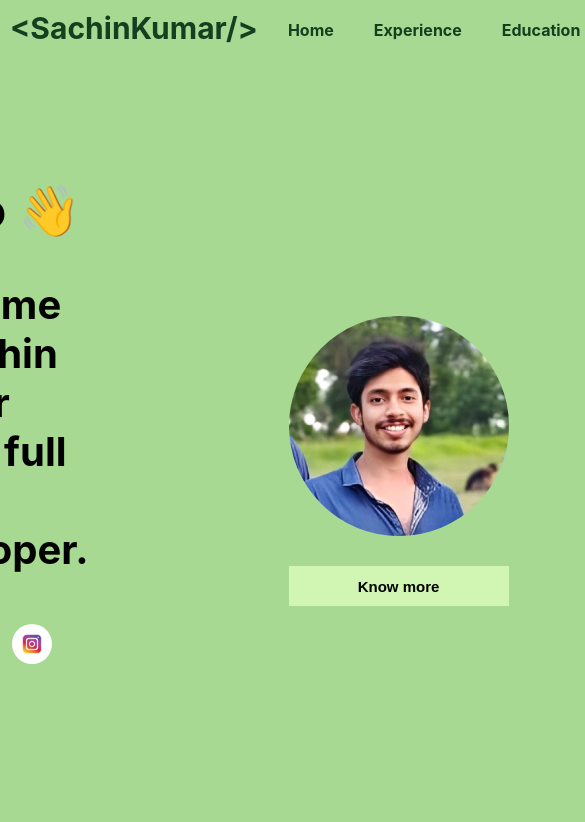
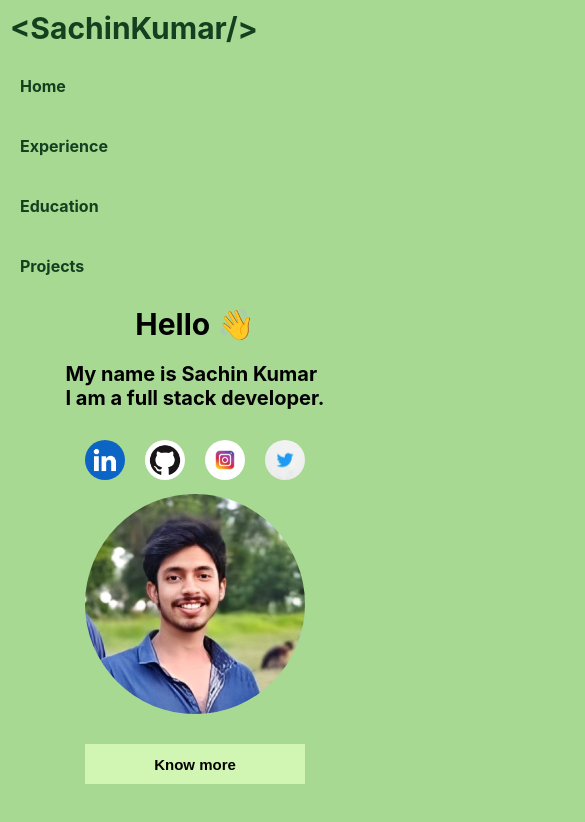
Before and after one commit to sachin161kr/my-portfolio, a React (Create React App) app: page / in a window 390 px wide. Shown: the top 822 px of the page, 585 px wide, since content can reach past the window. Built offline with nearby package versions, Linux system fonts and the light colour scheme.

Commit message:
Responsive Home Page

```diff
--- a/src/App.css
+++ b/src/App.css
@@ -1,13 +1,29 @@
 .navbar {
   display: flex;
   flex-direction: row;
-  width: 100%;
+}
+
+#nav {
+  flex-grow: 0;
+  display: flex;
+  flex-direction: row;
 }
 
 .navbtn {
   margin: 20px;
   color: #14401f;
   font-weight: bold;
+}
+
+#profile-div {
+  display: flex;
+  flex-direction: column;
+  margin-left: 150px;
+}
+
+#content-div {
+  display: flex;
+  flex-direction: column;
 }
 
 #avatar {
@@ -35,13 +51,65 @@
 }
 
 #home-main-div {
-  width: 100%;
   display: flex;
   flex-direction: row;
   justify-content: center;
+  /* border: 2px solid black; */
+  /* border: 2px solid black; */
+}
+
+#home-main-div-div {
+  margin-top: 120px;
+  display: flex;
+  align-items: center;
+  flex-direction: row;
   /* border: 2px solid black; */
 }
 
 * {
   background-color: #a7d993;
 }
+
+#hello {
+  font-weight: bold;
+  font-size: 50px;
+}
+
+#para {
+  font-weight: bold;
+  font-size: 40px;
+}
+
+@media screen and (max-width: 900px) {
+  .navbar {
+    flex-direction: column;
+  }
+
+  #home-main-div-div {
+    margin-top: 10px;
+    flex-direction: column;
+  }
+
+  #hello {
+    font-size: 30px;
+  }
+
+  #para {
+    font-size: 20px;
+  }
+
+  #nav {
+    flex-direction: column;
+  }
+
+  #profile-div {
+    margin-left: 0px;
+  }
+
+  #content-div {
+    display: flex;
+    flex-direction: column;
+    align-self: center;
+    align-items: center;
+  }
+}
--- a/src/components/Navbar.js
+++ b/src/components/Navbar.js
@@ -1,7 +1,6 @@
 import "../App.css";
 
 const Navbar = () => {
-
   const sign = "<SachinKumar/>";
 
   return (
@@ -9,26 +8,20 @@ const Navbar = () => {
       <div
         style={{
           flexGrow: 0,
-          margin : 10,
-          fontSize : 30,
-          color : "#14401f",
-          fontWeight : "bold",
+          margin: 10,
+          fontSize: 30,
+          color: "#14401f",
+          fontWeight: "bold",
         }}
       >
-       {sign}
+        {sign}
       </div>
       <div
         style={{
           flexGrow: 1,
         }}
       ></div>
-      <div
-        style={{
-          flexGrow: 0,
-          display: "flex",
-          flexDirection: "row",
-        }}
-      >
+      <div id="nav">
         <div className="navbtn">Home</div>
         <div className="navbtn">Experience</div>
         <div className="navbtn">Education</div>
--- a/src/pages/Home.js
+++ b/src/pages/Home.js
@@ -12,34 +12,10 @@ const Home = () => {
     <>
       <Navbar />
       <div id="home-main-div">
-        <div
-          style={{
-            marginTop: 120,
-            display: "flex",
-            alignItems: "center",
-            flexDirection: "row",
-          }}
-        >
-          <div
-            style={{
-              display: "flex",
-              flexDirection: "column",
-            }}
-          >
-            <div
-              style={{
-                fontWeight: "bold",
-                fontSize: 50,
-              }}
-            >
-              Hello 👋
-            </div>
-            <p
-              style={{
-                fontWeight: "bold",
-                fontSize: 40,
-              }}
-            >
+        <div id="home-main-div-div">
+          <div id="content-div">
+            <div id="hello">Hello 👋</div>
+            <p id="para">
               My name is Sachin Kumar <br /> I am a full stack developer.
             </p>
             <div>
@@ -73,13 +49,7 @@ const Home = () => {
               />
             </div>
           </div>
-          <div
-            style={{
-              display: "flex",
-              flexDirection: "column",
-              marginLeft: 200,
-            }}
-          >
+          <div id="profile-div">
             <img id="avatar" height={220} width={220} src={avatar} />
             <button
               onClick={() => {
```
